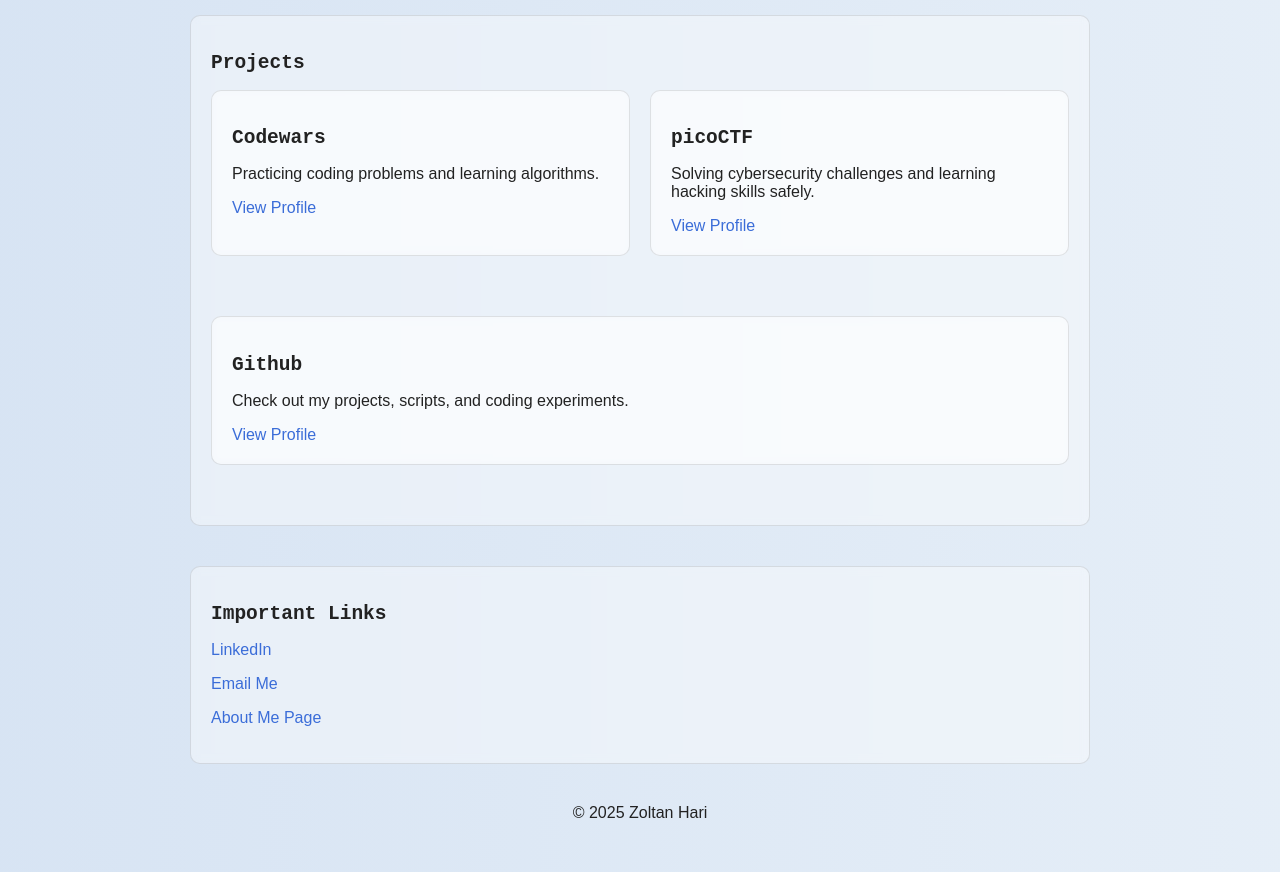
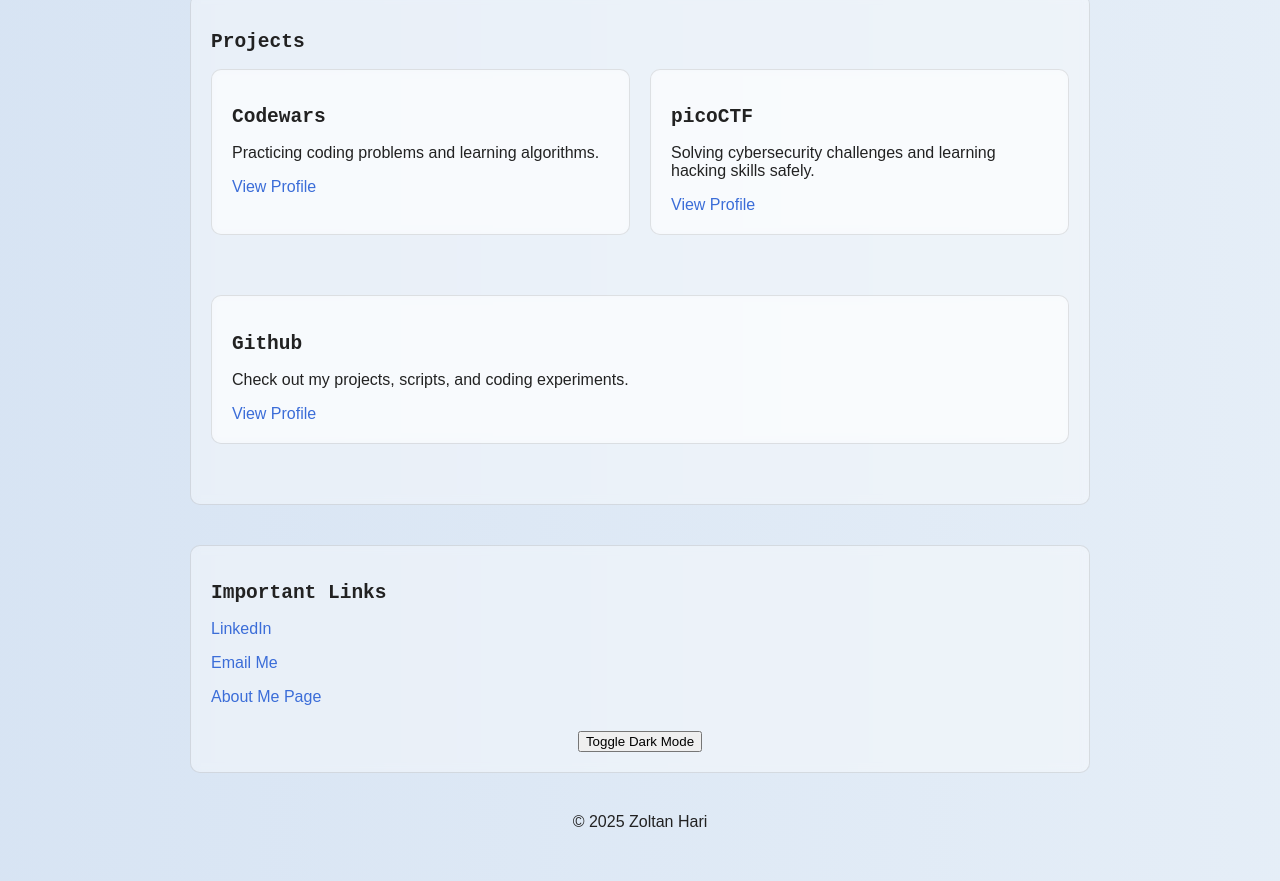
Before and after one commit to ZoltanHari/ZoltanHari.github.io, a plain HTML site: page index.html in a window 1280 px wide. Shown: the part 397-1278 px from the top of the page. Drawn offline with Linux system fonts and the light colour scheme.

Commit message:
Light Mode

```diff
--- a/index.html
+++ b/index.html
@@ -85,11 +85,9 @@
             border-radius: 10px;
             margin-top: 20px;
         }
-
     </style>
 </head>
 <body>
-    <button onclick="toggleDarkMode()">Toggle Dark Mode</button>
 
     <div class="container">
         <section>
@@ -128,6 +126,10 @@
             <p><a target="_blank" href="https://www.linkedin.com/in/zoltan-hari-767ba6385">LinkedIn</a></p>
             <p><a target="_blank" href="mailto:harizozi1009@gmail.com">Email Me</a></p>
             <p><a target="_blank" href="https://zoltanhari.github.io/personal.html">About Me Page</a></p>
+
+            <div style="text-align: center; margin-top: 25px;">
+                <button onclick="toggleDarkMode()">Toggle Dark Mode</button>
+            </div>
         </section>
 
         <footer style="text-align:center; margin-top:40px;">
```
